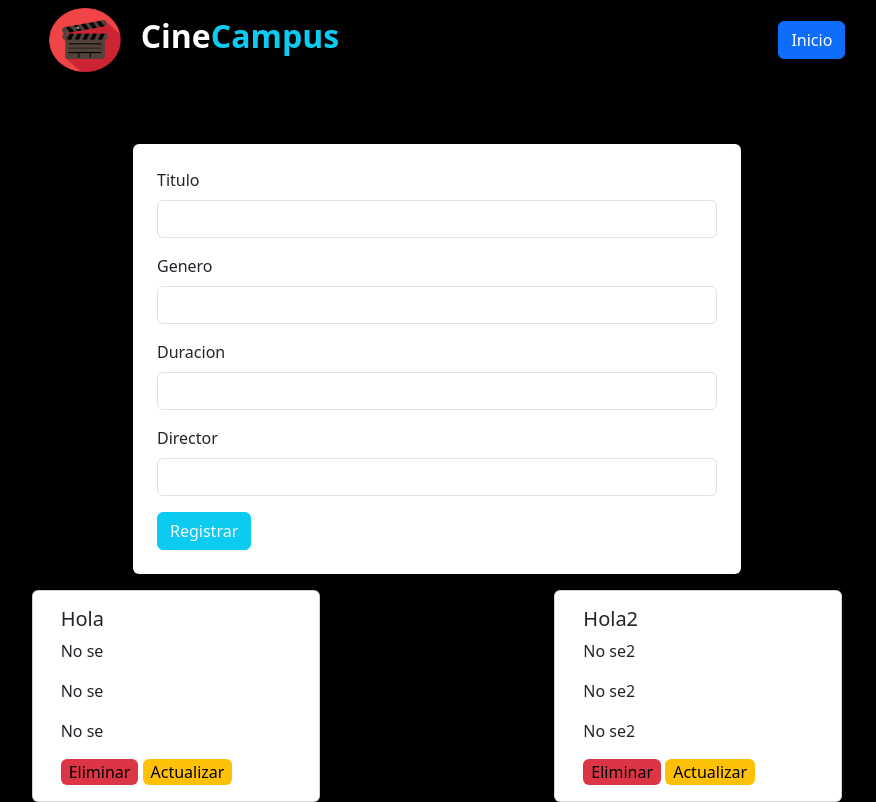
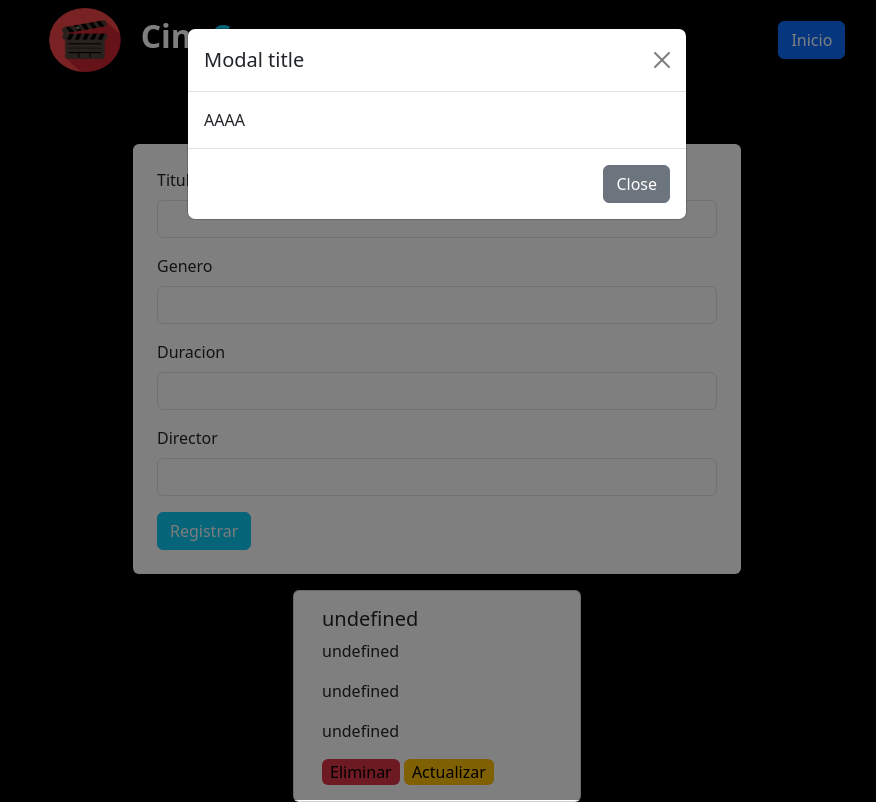
Before and after one commit to Hithel/CineCampus, a website with bundled scripts: page views/crearPeli.html in a window 1280 px wide. Both pictures are taken after a click on the button "Actualizar". Shown: the whole page, without its empty margins (203-1079 px from the left). Built offline with nearby package versions, Linux system fonts and the light colour scheme; no server answers; data requests are answered from the project's data file.

Commit message:
feat: :construction: falta modificar
falta modificar

falta modificar

```diff
--- a/db.json
+++ b/db.json
@@ -1,15 +1,6 @@
 {
   "peliculas": [
     {
-      "titulo": "Hola",
-      "genero": "No se",
-      "duracion": "Tampoco se",
-      "id": 1
-    },
-    {
-      "titulo": "Hola2",
-      "genero": "No se2",
-      "duracion": "Tampoco se2",
       "id": 2
     }
   ]
--- a/src/components/main.js
+++ b/src/components/main.js
@@ -1,4 +1,4 @@
-import {postPelicula,getPelicula,deletePelicula} from "./peticiones.js";
+import {postPelicula,getPelicula,deletePelicula,ActualizarPelicula} from "./peticiones.js";
 
 let form = document.querySelector('#form');
 let DivPelicula = document.querySelector('#DivPelicula');
@@ -17,12 +17,14 @@ DivPelicula.addEventListener('click', (e)=>{
 
     let div = e.target.closest('div');
     let id = div.id
-    let accion = e.target.dataset.accion;
 
+    let accion = e.target.dataset.accion
 
-
-    // if (accion === "Eliminar"){
-    //     deletePelicula(id);
-    // }
+    if (accion === "Eliminar"){
+        deletePelicula(div,id);
+    }
+    else if (accion === "Actualizar"){
+        ActualizarPelicula(div,id)
+    }
 
 });
--- a/src/components/peticiones.js
+++ b/src/components/peticiones.js
@@ -20,9 +20,9 @@ export async function postPelicula(data){
 
 }
 
-export async function deletePelicula(tr,id){
+export async function deletePelicula(div,id){
 
-    let data = Object.fromEntries(new FormData(tr.target));
+    let data = Object.fromEntries(new FormData(div.target));
 
     let config = {
         method: 'DELETE',
@@ -33,12 +33,12 @@ export async function deletePelicula(tr,id){
     let del = await(await fetch(`${URL}/peliculas/${id}`,config)).json();
 }
 
-export async function ActualizarPelicula(data,id) {
+export async function ActualizarPelicula(div,id) {
 
     let config = {
         method: 'PUT',
         headers: headers,
-        body:JSON.stringify(data)
+        body:JSON.stringify(div)
     }
 
     let act = await (await fetch(`${URL}/peliculas/${id}`,config)).json();
--- a/views/crearPeli.html
+++ b/views/crearPeli.html
@@ -61,6 +61,24 @@
         </div>
     </div>
 
+    <div class="modal fade" id="modalModificar" tabindex="-1" aria-labelledby="exampleModalLabel" aria-hidden="true">
+      <div class="modal-dialog">
+        <div class="modal-content">
+          <div class="modal-header">
+            <h1 class="modal-title fs-5" id="exampleModalLabel">Modal title</h1>
+            <button type="button" class="btn-close" data-bs-dismiss="modal" aria-label="Close"></button>
+          </div>
+          <div class="modal-body">
+              <form class="col-12" id="formActualizar">
+                <label>AAAA</label>
+              </form>
+          </div>
+          <div class="modal-footer">
+            <button type="button" class="btn btn-secondary" data-bs-dismiss="modal">Close</button>
+          </div>
+        </div>
+      </div>
+  </div>
 
 </body>
 </html>
```
